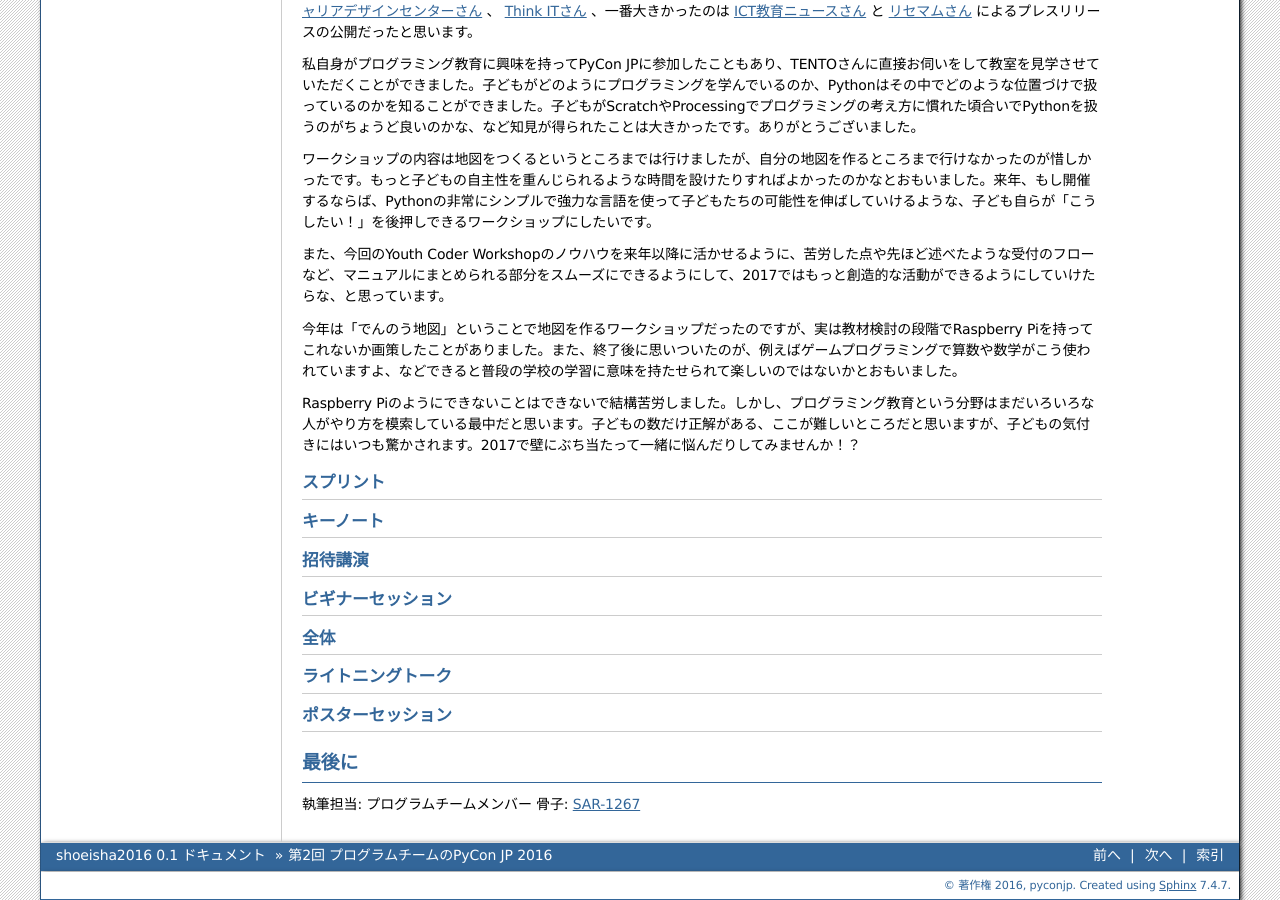
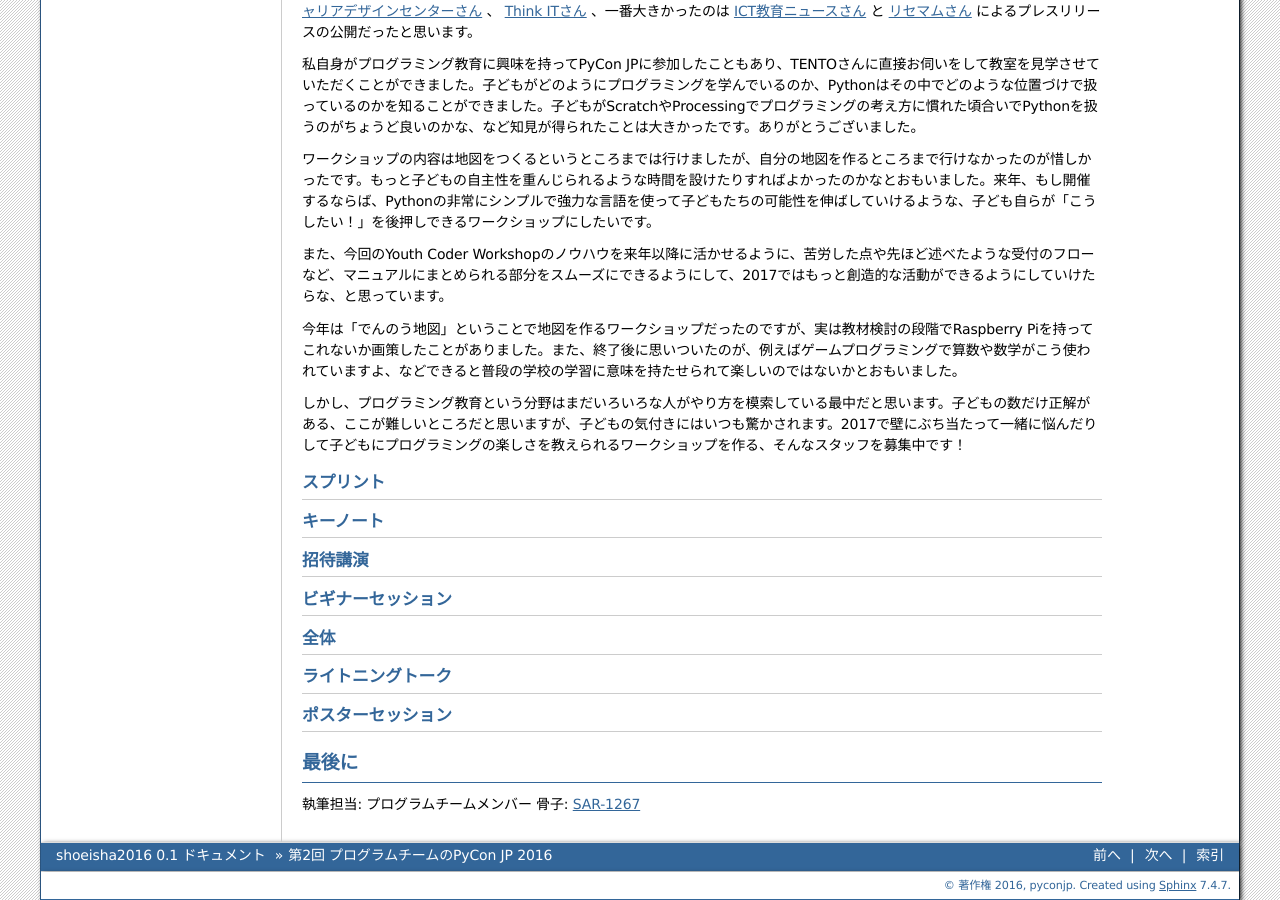
Before and after one commit to pyconjp/shoeisha2016, a Sphinx documentation site: the page built from source/afterreport_02_program.rst, in a window 1280 px wide and 900 px high, scrolled down 1011 px. Built offline with Sphinx 7.4.7, drawn with Linux system fonts in a browser that asks for light colours.

Commit message:
SAR-1570 締めを追加

```diff
--- a/source/afterreport_02_program.rst
+++ b/source/afterreport_02_program.rst
@@ -53,7 +53,7 @@ Youth Coder Workshop
 
 今年は「でんのう地図」ということで地図を作るワークショップだったのですが、実は教材検討の段階でRaspberry Piを持ってこれないか画策したことがありました。また、終了後に思いついたのが、例えばゲームプログラミングで算数や数学がこう使われていますよ、などできると普段の学校の学習に意味を持たせられて楽しいのではないかとおもいました。
 
-Raspberry Piのようにできないことはできないで結構苦労しました。しかし、プログラミング教育という分野はまだいろいろな人がやり方を模索している最中だと思います。子どもの数だけ正解がある、ここが難しいところだと思いますが、子どもの気付きにはいつも驚かされます。2017で壁にぶち当たって一緒に悩んだりしてみませんか！？
+しかし、プログラミング教育という分野はまだいろいろな人がやり方を模索している最中だと思います。子どもの数だけ正解がある、ここが難しいところだと思いますが、子どもの気付きにはいつも驚かされます。2017で壁にぶち当たって一緒に悩んだりして子どもにプログラミングの楽しさを教えられるワークショップを作る、そんなスタッフを募集中です！
 
 スプリント
 ----------------------
```
